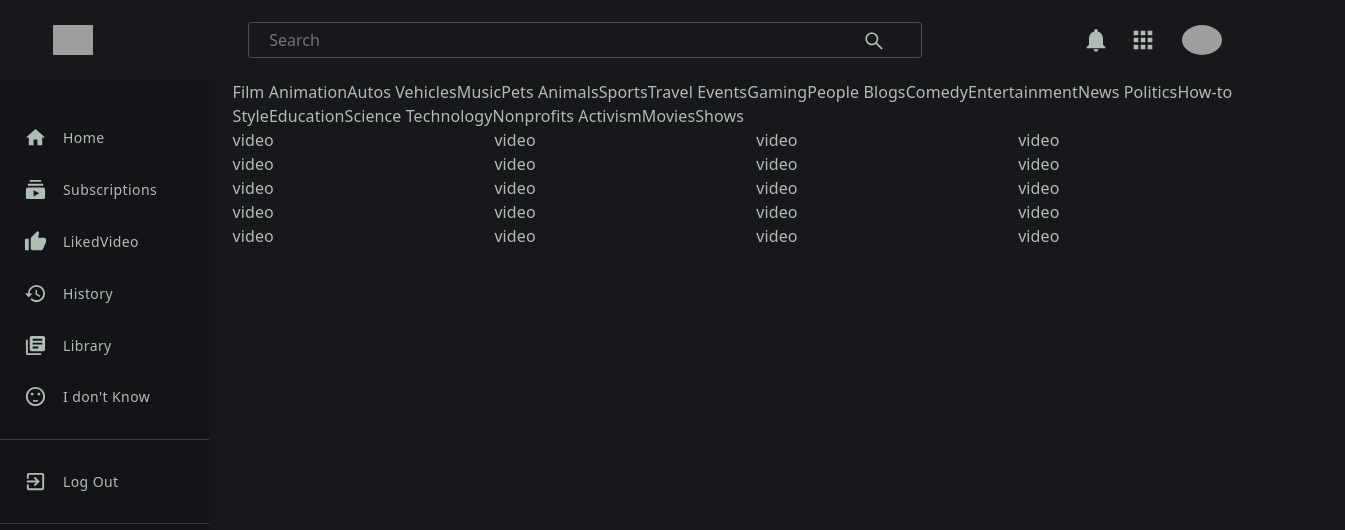
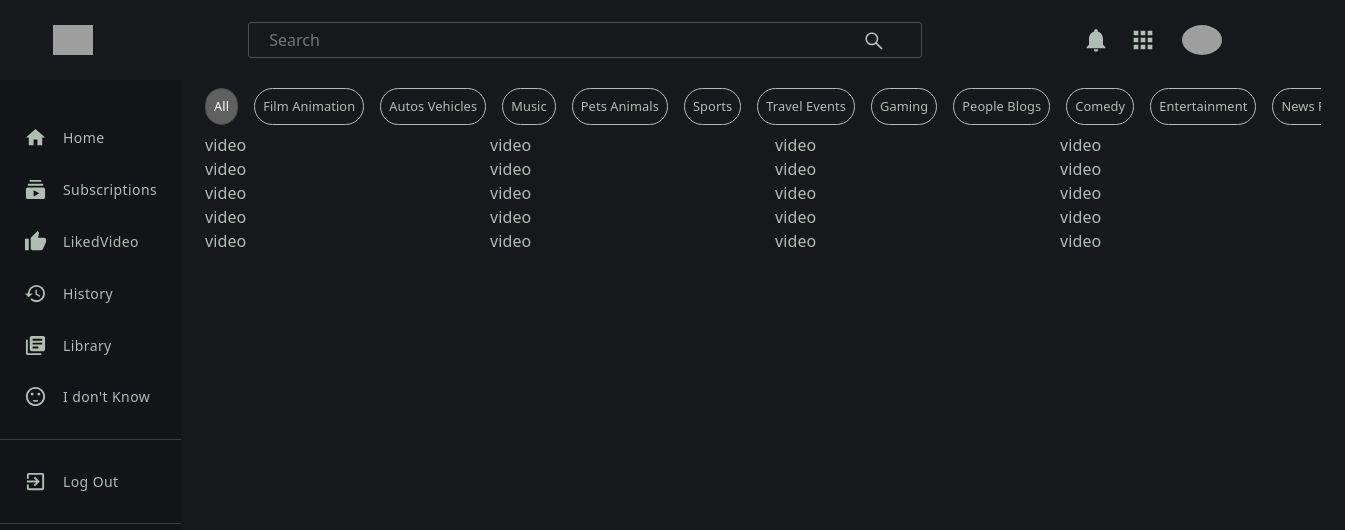
Before and after one commit to parmarkriss/My-Portfolio, a React (Vite) app in the folder yt-clone/: page / in a window 1280 px wide. Shown: the top 530 px of the page, 1345 px wide, since content can reach past the window. Built offline with nearby package versions, Linux system fonts and the light colour scheme; grey boxes are pictures that could not be loaded.

Commit message:
categories-add

```diff
--- a/yt-clone/src/components/categoriesbar/CategoriesBar.jsx
+++ b/yt-clone/src/components/categoriesbar/CategoriesBar.jsx
@@ -2,6 +2,7 @@ import React, { useState } from 'react'
 import "./_categoriesbar.scss";
 
 const keywords = [
+  "All",
   "Film Animation",
   "Autos Vehicles",
   "Music",
@@ -13,7 +14,6 @@ const keywords = [
   "Comedy",
   "Entertainment",
   "News Politics",
-  "How-to Style",
   "Education",
   "Science Technology",
   "Nonprofits Activism",
--- a/yt-clone/src/components/categoriesbar/_categoriesbar.scss
+++ b/yt-clone/src/components/categoriesbar/_categoriesbar.scss
@@ -0,0 +1,33 @@
+@import "../../base.scss";
+
+.categoriesbar{
+   padding: 0.5rem 0;
+   font-size: 0.8rem;
+   display: flex;
+   overflow-x: scroll;
+
+   &::-webkit-scrollbar{
+     width: 0;
+
+   }
+   scrollbar-width: none;
+
+   span{
+     margin-right: 1rem;
+     padding: 0.5rem;
+     white-space: nowrap;
+     border: 1px solid $text-color;
+     border-radius: 999px;
+
+     &:hover{
+        background-color: #374a59;
+     }
+
+     &.active{
+        color: #fff;
+        background-color: #606060;
+        border-color: $border-color;
+     }
+   }
+
+}
```
